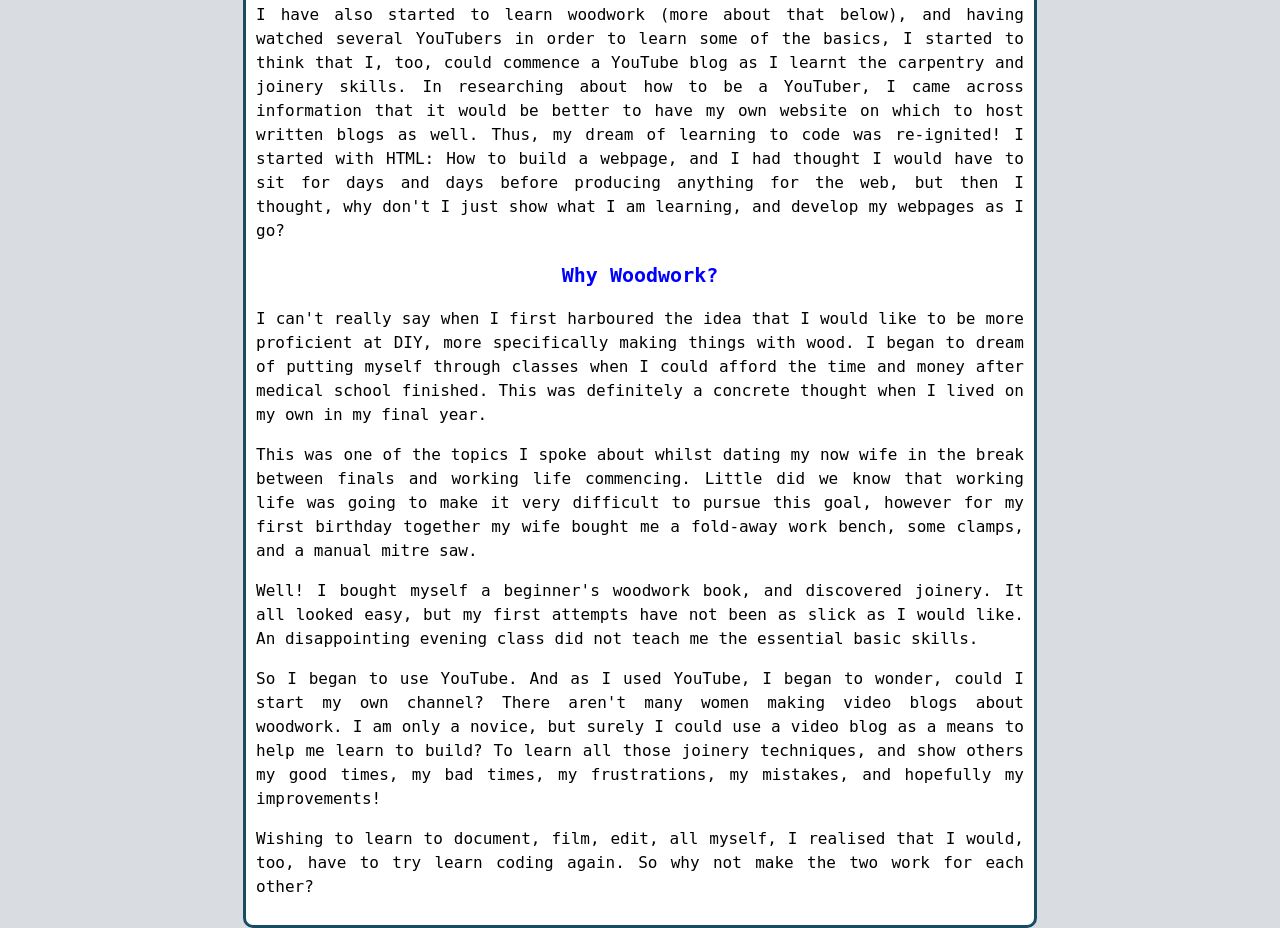
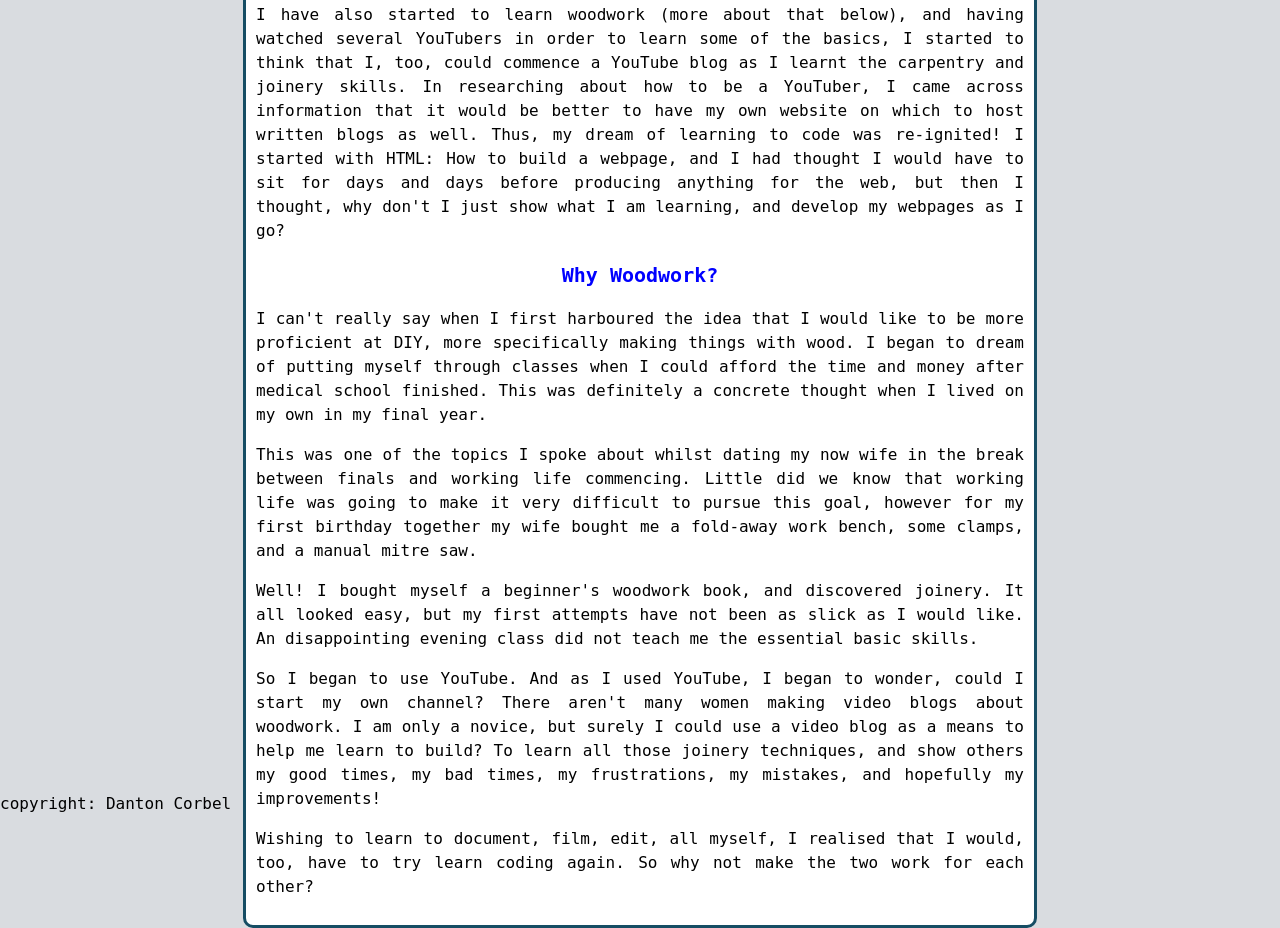
Before and after one commit to DantonCorbel/Danton-Constructs, a plain HTML site: page index.html in a window 1280 px wide. Shown: the part 1108-2036 px from the top of the page. Drawn offline with Linux system fonts and the light colour scheme.

Commit message:
add footer

```diff
--- a/index.html
+++ b/index.html
@@ -63,5 +63,11 @@
 
   </div>
 
+ <div>
+  <footer>
+  <p>copyright: Danton Corbel<p>
+  </footer>
+ </div>
+
 </body>
 </html>
```
